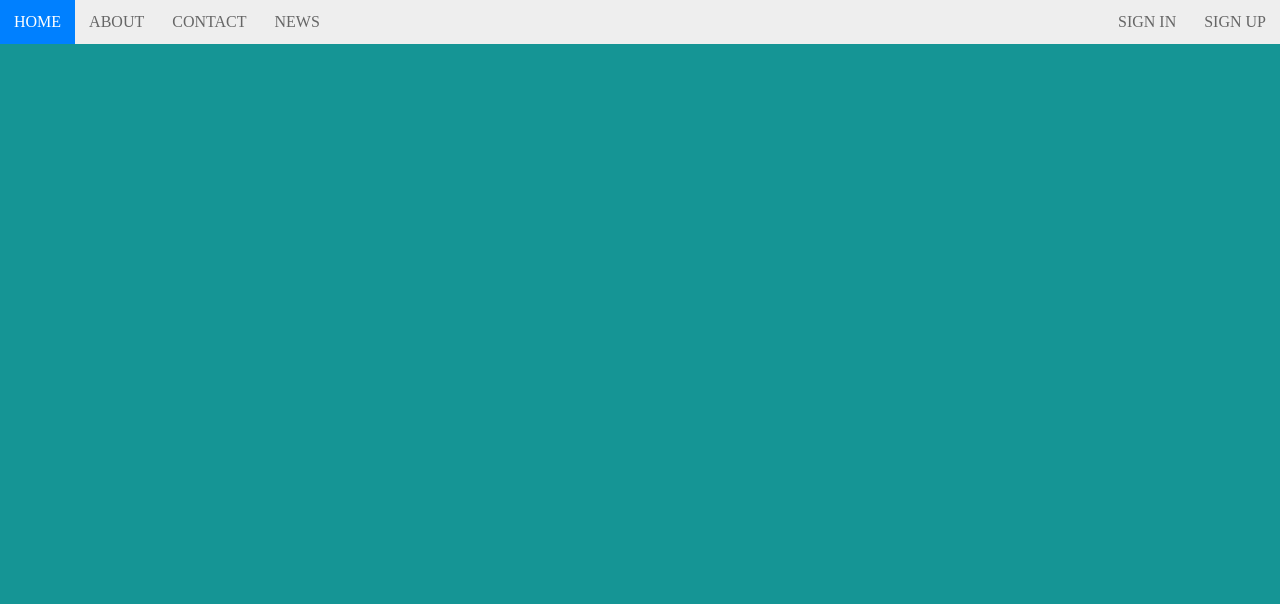
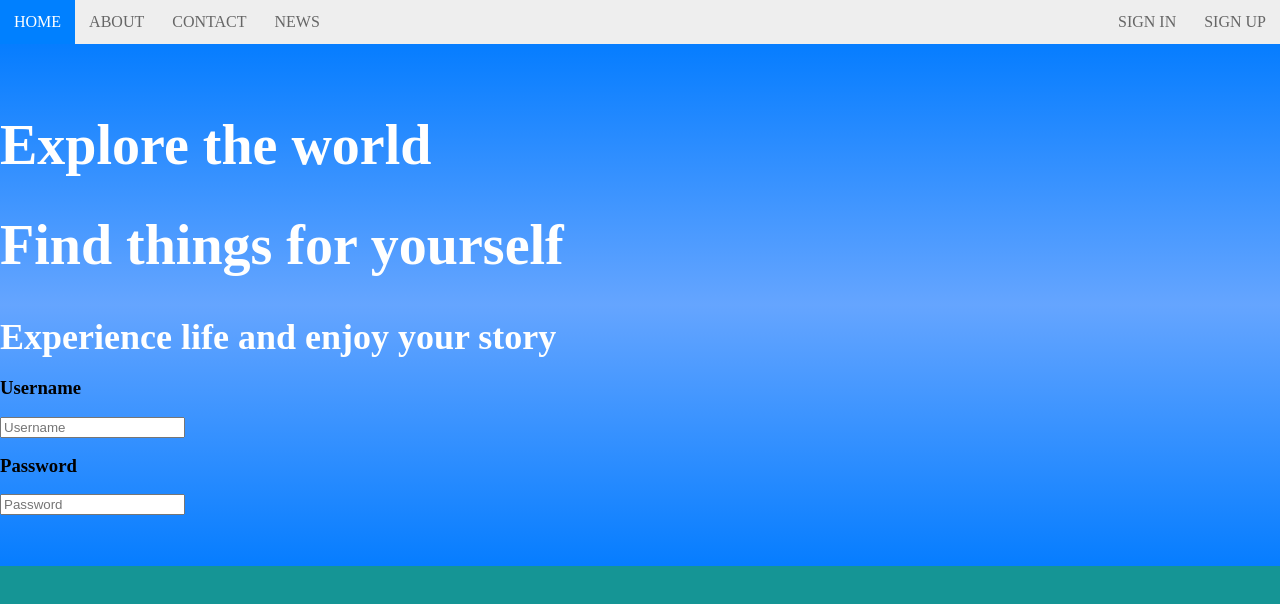
Before and after one commit to Ikendu/flow-with-Digital, a plain HTML site: page 01-first-website/index.html in a window 1280 px wide. Drawn offline with Linux system fonts and the light colour scheme.

Commit message:
take course

```diff
--- a/01-first-website/index.html
+++ b/01-first-website/index.html
@@ -19,6 +19,39 @@
       </ul>
     </nav>
 
+    <div class="container" id="section-gradient">
+      <div class="row">
+        <div class="col-6">
+          <h1 class="larger">Explore the world</h1>
+          <h1 class="larger">Find things for yourself</h1>
+          <h1 class="large">Experience life and enjoy your story</h1>
+        </div>
+        <div>
+          <form>
+            <div>
+              <h3 for="username">Username</h3>
+              <input
+                type="text"
+                id="username"
+                placeholder="Username"
+                name="username"
+              />
+            </div>
+            <div>
+              <h3 for="password">Password</h3>
+              <input
+                type="text"
+                id="password"
+                placeholder="Password"
+                name="password"
+              />
+            </div>
+          </form>
+        </div>
+        <div class="col-6"></div>
+      </div>
+    </div>
+
     <script>
       function handleDropDown() {
         let x = document.getElementById("dropId");
--- a/01-first-website/styles.css
+++ b/01-first-website/styles.css
@@ -75,3 +75,29 @@ ul.topnav li.dropdownIcon {
     text-align: left;
   }
 }
+
+/* ################### Landing Section ##################### */
+.container {
+  width: 100%;
+  padding-top: 4%;
+  padding-bottom: 4%;
+  margin: auto;
+}
+/*Gradient background*/
+#section-gradient {
+  background: #067dff;
+  background: linear-gradient(#067dff, #65a5ff, #067dff);
+  background: -webkit-linear-gradient(#067dff, #65a5ff, , #067dff);
+  background: -o-linear-gradient(#067dff, #65a5ff, , #067dff);
+  background: -moz-linear-gradient(#067dff, #65a5ff, , #067dff);
+}
+.container h1.larger {
+  font-size: 56px;
+  color: white;
+  margin: 0;
+  line-height: 100px;
+}
+.container h1.large {
+  font-size: 36px;
+  color: white;
+}
```
